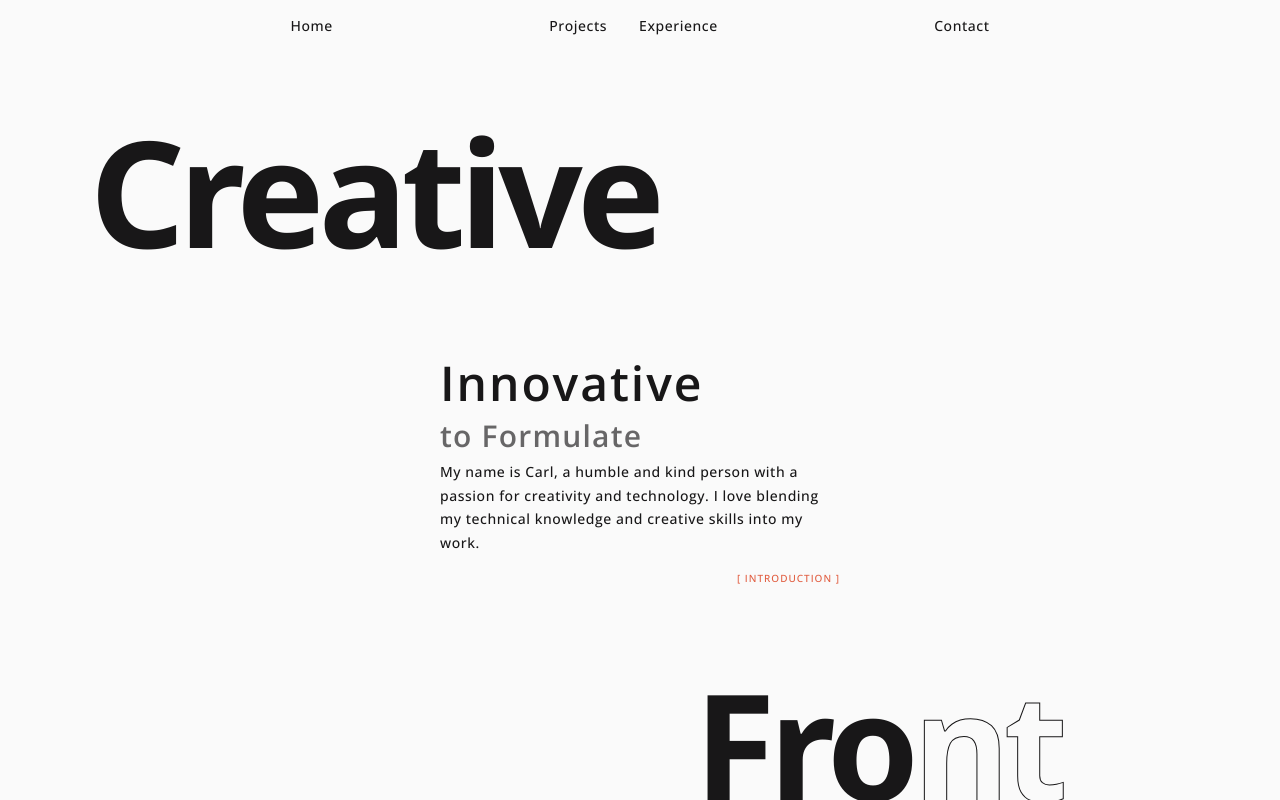
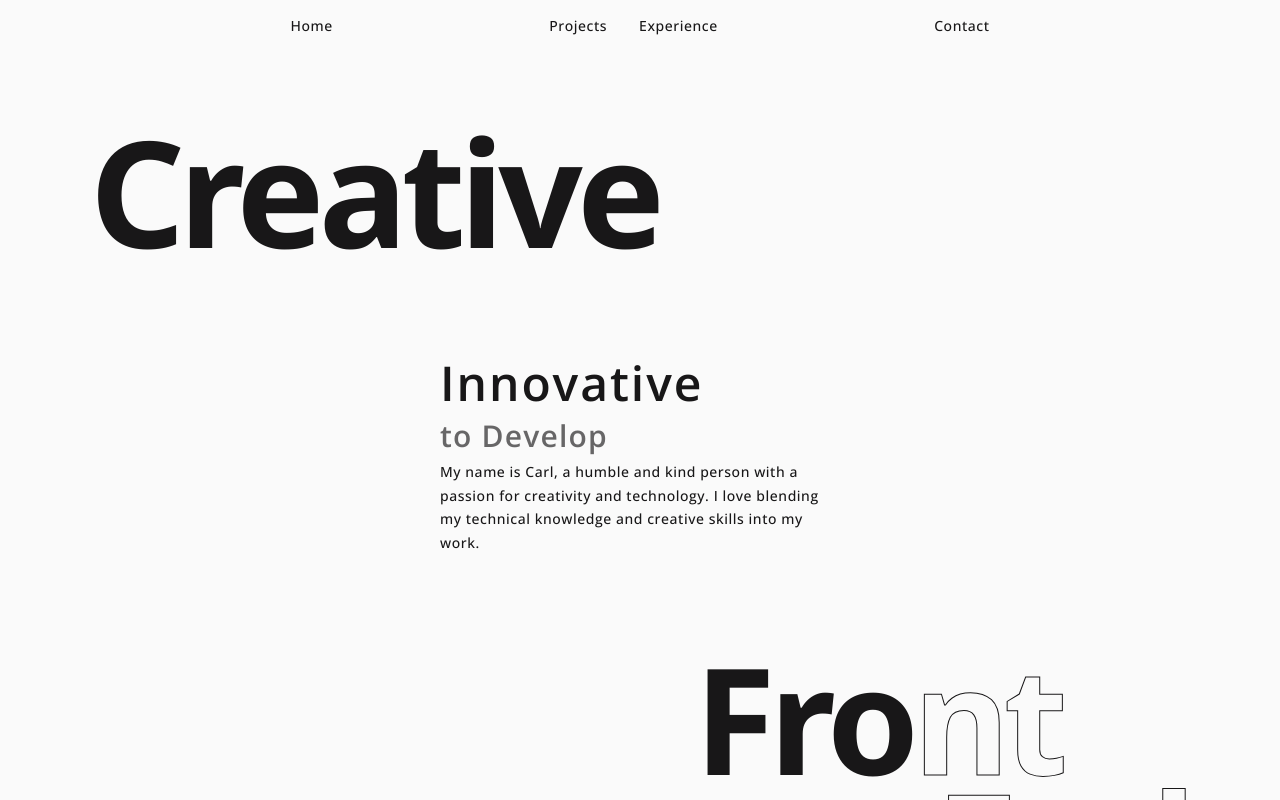
Before and after one commit to carl-vanman/Portfolio_23, a Next.js app: page / in a window 1280 px wide. Shown: the top 800 px of the page. Built offline with nearby package versions, Linux system fonts and the light colour scheme.

Commit message:
Abstraction of Introdction to smaller components and logic  completed.

```diff
--- a/src/components/introduction/Introduction.js
+++ b/src/components/introduction/Introduction.js
@@ -1,74 +1,33 @@
 import React from "react";
-
-import Section from "../section/Section";
 
 import useScrollPosition from "@/hooks/useScrollPosition";
 
+import Section from "../section/Section";
+import IntroductionHeader from "./IntroductionHeader";
+import IntroductionHeaderBottom from "./IntroductionHeaderBottom";
+
 import styles from "./Introduction.module.css";
-import utils from "../../styles/utils.module.css";
-import IntroductionHeaders from "./IntroductionHeaders";
+import IntroductionContent from "./IntroductionContent";
+
 
 const Introduction = () => {
     const [scrollPosition] = useScrollPosition();
 
-    const exitTranslateDuration = 0.1
-    const exitTranslate = scrollPosition * exitTranslateDuration
+  const exitTranslateDuration = 0.05;
+  const exitTranslateSlow = scrollPosition * exitTranslateDuration * 2;
+  const exitTranslateFast = scrollPosition * exitTranslateDuration * 3;
 
-    const initOpacity = 1
-    const exitOpacityDuration = 0.0015
-    const exitOpacity = initOpacity - scrollPosition * exitOpacityDuration
+  const initOpacity = 1;
+  const exitOpacityDuration = 0.0015;
+  const exitOpacity = initOpacity - scrollPosition * exitOpacityDuration;
+
 
     return (
         <Section>
-            <div className={styles.introduction_wrapper}>
-                <IntroductionHeaders>
-                    <article
-                        className={`${styles.about_container}`}
-                        style={{
-                            transform: `translateY(${exitTranslate}px)`,
-                            opacity: `${exitOpacity}`,
-                        }}
-                    >
-                        <h3 className={`${utils.lg_heading}`}>Innovative</h3>
-                        <div className={styles.rotatingTextCarousel}>
-                            <h4
-                                className={`${utils.md_heading_light} ${styles.dummy}`}
-                            >
-                                Dummy
-                            </h4>
-
-                            <h4
-                                className={`${utils.md_heading_light} ${styles.side_front}`}
-                            >
-                                Blending Technical
-                            </h4>
-                            <h4
-                                className={`${utils.md_heading_light} ${styles.side_bottom}`}
-                            >
-                                Knowledge and Creativity
-                            </h4>
-                            <h4
-                                className={`${utils.md_heading_light} ${styles.side_back}`}
-                            >
-                                to Formulate
-                            </h4>
-                            <h4
-                                className={`${utils.md_heading_light} ${styles.side_top}`}
-                            >
-                                Beautiful Solutions.
-                            </h4>
-                        </div>
-                        <p className={`${utils.body_text}`}>
-                            My name is Carl, a humble and kind person with a
-                            passion for creativity and technology. I love
-                            blending my technical knowledge and creative skills
-                            into my work.
-                        </p>
-                        <aside className={`${utils.tag_text}`}>
-                            {`[ Introduction ]`}
-                        </aside>
-                    </article>
-                </IntroductionHeaders>
+            <div className={styles.wrapper}>
+                <IntroductionHeader exitTranslateSlow={exitTranslateSlow} exitOpacity={exitOpacity} />
+                    <IntroductionContent exitTranslateSlow={exitTranslateSlow} exitOpacity={exitOpacity} />
+                <IntroductionHeaderBottom exitTranslateSlow={exitTranslateSlow} exitTranslateFast={exitTranslateFast} exitOpacity={exitOpacity} />
             </div>
         </Section>
     );
--- a/src/components/introduction/Introduction.module.css
+++ b/src/components/introduction/Introduction.module.css
@@ -1,4 +1,4 @@
-.introduction_wrapper {
+.wrapper {
     min-height: calc(100vh - (var(--xxl-spacer) * 2));
 
     display: flex;
@@ -51,28 +51,24 @@
     }
 }
 
-.about_container {
+.content_container {
     align-self: center;
     width: clamp(300px, 40vw, 400px);
 }
 
-.about_container aside {
+/* .content_tag {
     margin-top: var(--md-spacer);
     text-align: right;
-}
+} */
 
-.rotatingTextCarousel {
+.content_rotatingTextCarousel {
     --height: 40px;
     position: relative;
     width: 500px;
     /* height: var(--height); */
 
     transform-style: preserve-3d;
-    animation: rotate linear;
-    animation-duration: 10s;
-    animation-iteration-count: infinite;
-    animation-timing-function: steps(100, end);
-    animation-delay: 2s;
+    animation: rotate 10s linear 2s infinite;
 }
 
 @keyframes rotate {
@@ -135,7 +131,7 @@
 }
 
 @media (prefers-reduced-motion) {
-    .rotatingTextCarousel {
+    .content_rotatingTextCarousel {
         animation-play-state: paused;
     }
 }
--- /dev/null
+++ b/src/components/introduction/IntroductionContent.js
@@ -0,0 +1,48 @@
+import React from "react";
+
+import styles from "./Introduction.module.css";
+import utils from "../../styles/utils.module.css";
+
+const IntroductionContent = ({ exitTranslateSlow, exitOpacity }) => {
+    return (
+        <article
+            className={`${styles.content_container}`}
+            style={{
+                transform: `translateY(${exitTranslateSlow}px)`,
+                opacity: `${exitOpacity}`,
+            }}
+        >
+            <h3 className={`${utils.lg_heading}`}>Innovative</h3>
+            <div className={styles.content_rotatingTextCarousel}>
+                <h4 className={`${utils.md_heading_light} ${styles.dummy}`}>
+                    Dummy
+                </h4>
+
+                <h4
+                    className={`${utils.md_heading_light} ${styles.side_front}`}
+                >
+                    Blending Technical
+                </h4>
+                <h4
+                    className={`${utils.md_heading_light} ${styles.side_bottom}`}
+                >
+                    Knowledge and Creativity
+                </h4>
+                <h4 className={`${utils.md_heading_light} ${styles.side_back}`}>
+                    to Develop
+                </h4>
+                <h4 className={`${utils.md_heading_light} ${styles.side_top}`}>
+                    Beautiful Solutions.
+                </h4>
+            </div>
+            <p className={`${utils.body_text}`}>
+                My name is Carl, a humble and kind person with a passion for
+                creativity and technology. I love blending my technical
+                knowledge and creative skills into my work.
+            </p>
+            {/* <p className={`${utils.tag_text} ${styles.content_tag}`}>{"[ Introduction ]"}</p> */}
+        </article>
+    );
+};
+
+export default IntroductionContent;
--- /dev/null
+++ b/src/components/introduction/IntroductionHeader.js
@@ -0,0 +1,23 @@
+import React from "react";
+
+import styles from "./Introduction.module.css";
+import utils from "../../styles/utils.module.css";
+
+const IntroductionHeader = ({
+    exitTranslateSlow,
+    exitOpacity,
+}) => {
+    return (
+        <h2
+            className={`${utils.xxl_heading} ${styles.top_header}`}
+            style={{
+                transform: `translateX(-${exitTranslateSlow}px)`,
+                opacity: `${exitOpacity}`,
+            }}
+        >
+            Creative
+        </h2>
+    );
+};
+
+export default IntroductionHeader;
--- /dev/null
+++ b/src/components/introduction/IntroductionHeaderBottom.js
@@ -0,0 +1,45 @@
+import React from "react";
+
+import styles from "./Introduction.module.css";
+import utils from "../../styles/utils.module.css";
+
+const IntroductionHeaderBottom = ({
+    exitTranslateSlow,
+    exitTranslateFast,
+    exitOpacity,
+}) => {
+    return (
+        <div className={`${styles.bottom_header}`}>
+            <h2
+                className={`${utils.xxl_heading}`}
+                style={{
+                    transform: `translateX(${exitTranslateSlow}px)`,
+                    opacity: `${exitOpacity}`,
+                }}
+            >
+                Fro
+                <span
+                    className={`${utils.xxl_heading} ${styles.header_outlined}`}
+                >
+                    nt
+                </span>
+            </h2>
+            <h2
+                className={`${utils.xxl_heading} ${styles.header_outlined}`}
+                style={{
+                    transform: `translateX(${exitTranslateFast}px)`,
+                    opacity: `${exitOpacity}`,
+                }}
+            >
+                <span
+                    className={`${utils.xxl_heading} ${styles.header_outlined}`}
+                >
+                    {"- "}
+                </span>
+                End
+            </h2>
+        </div>
+    );
+};
+
+export default IntroductionHeaderBottom;
--- a/src/components/introduction/IntroductionHeaders.js
+++ /dev/null
@@ -1,67 +0,0 @@
-import React from "react";
-
-import styles from "./Introduction.module.css";
-import utils from "../../styles/utils.module.css";
-
-import useScrollPosition from "@/hooks/useScrollPosition";
-
-const IntroductionHeaders = ({ children }) => {
-    const [scrollPosition] = useScrollPosition();
-
-    const exitTranslateDuration = 0.05
-    const exitTranslateSlow = scrollPosition * (exitTranslateDuration * 2)
-    const exitTranslateFast = scrollPosition * (exitTranslateDuration * 3)
-
-    const initOpacity = 1
-    const exitOpacityDuration = 0.0015
-    const exitOpacity = initOpacity - scrollPosition * exitOpacityDuration
-
-    return (
-        <>
-            <h2
-                className={`${utils.xxl_heading} ${styles.top_header}`}
-                style={{
-                    transform: `translateX(-${exitTranslateSlow}px)`,
-                    opacity: `${exitOpacity}`,
-                }}
-            >
-                Creative
-            </h2>
-
-            {children}
-
-            <div className={`${styles.bottom_header}`}>
-                <h2
-                    className={`${utils.xxl_heading}`}
-                    style={{
-                        transform: `translateX(${exitTranslateSlow}px)`,
-                        opacity: `${exitOpacity}`,
-                    }}
-                >
-                    Fro
-                    <span
-                        className={`${utils.xxl_heading} ${styles.header_outlined}`}
-                    >
-                        nt
-                    </span>
-                </h2>
-                <h2
-                    className={`${utils.xxl_heading} ${styles.header_outlined}`}
-                    style={{
-                        transform: `translateX(${exitTranslateFast}px)`,
-                        opacity: `${exitOpacity}`,
-                    }}
-                >
-                    <span
-                        className={`${utils.xxl_heading} ${styles.header_outlined}`}
-                    >
-                        {"- "}
-                    </span>
-                    End
-                </h2>
-            </div>
-        </>
-    );
-};
-
-export default IntroductionHeaders;
--- a/src/components/navigation/Navigation.js
+++ b/src/components/navigation/Navigation.js
@@ -19,7 +19,7 @@ const Navigation = () => {
     const closeMenu = () => setIsMenuOpen(false);
 
     return (
-        <nav className={styles.nav}>
+        <nav className={styles.wrapper}>
             {(buttonPosition === "left" || isMenuOpen) && (
                 <MenuButton
                     isMenuOpen={isMenuOpen}
--- a/src/components/navigation/Navigation.module.css
+++ b/src/components/navigation/Navigation.module.css
@@ -1,4 +1,4 @@
-.nav {
+.wrapper {
     --margin-bottom: 5vh;
     --btn-size: 54px;
 }
@@ -217,11 +217,11 @@
     z-index: 1;
 }
 
-.nav .menu_links.right {
+.wrapper .menu_links.right {
     right: 0px;
 }
 
-.nav .menu_links.left {
+.wrapper .menu_links.left {
     left: 0px;
 }
 
@@ -306,7 +306,7 @@
 
 /* -----------------------DESKTOP-------------------------- */
 @media (min-width: 699px) {
-    .nav {
+    .wrapper {
 
         position: fixed;
         z-index: 9999;
```
